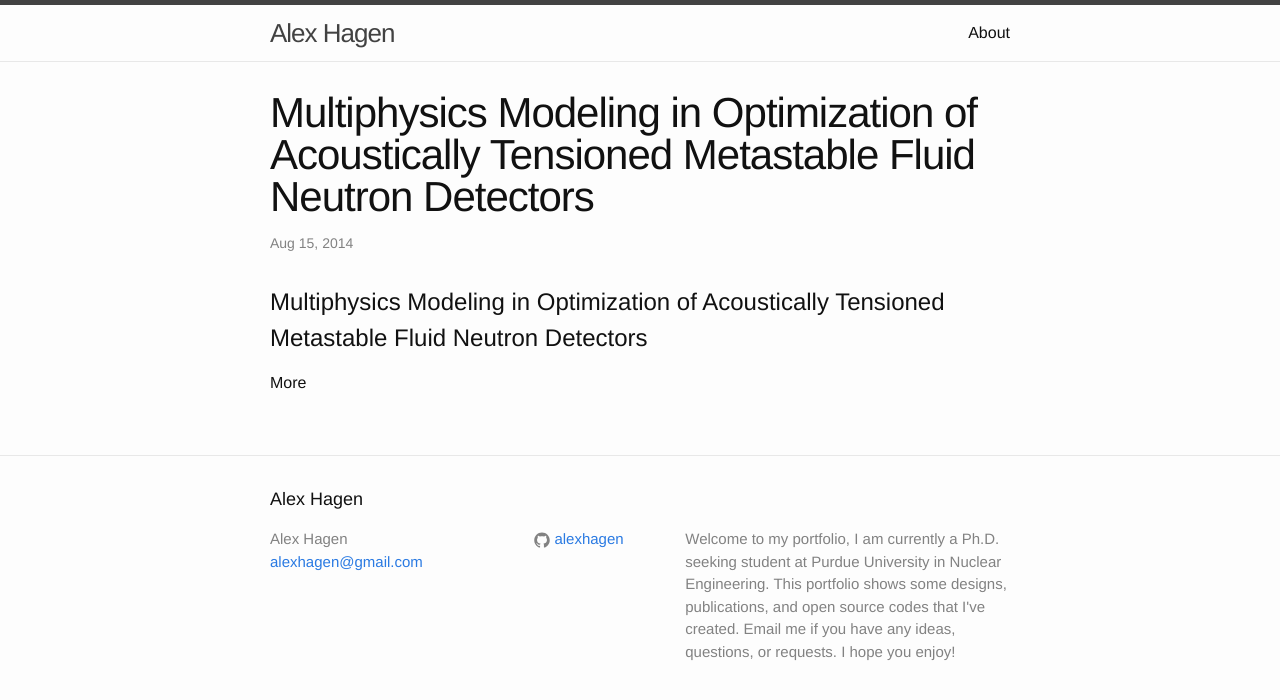
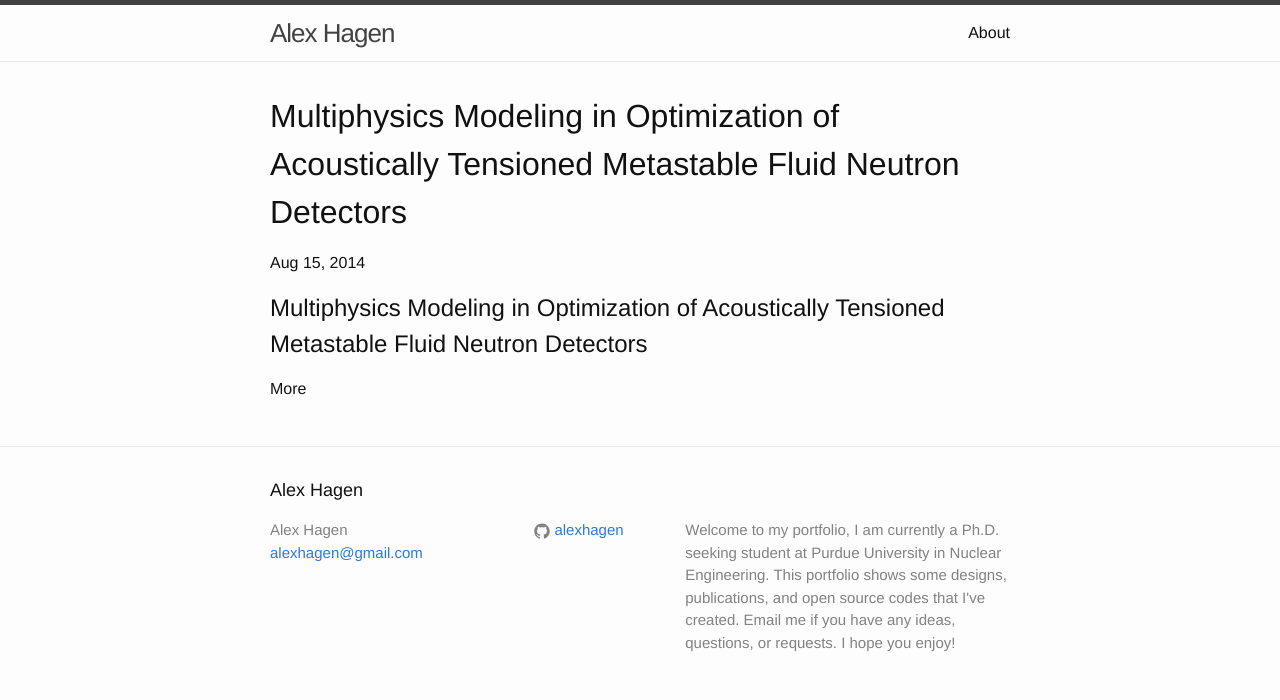
Before and after one commit to alexhagen/alexhagen.github.io, a Jekyll site: the page built from _posts/2014-08-15-multiphysics-modeling-in-optimization-of-acoustically-tensioned-metastable-fluid-neutron-detectors.markdown, in a window 1280 px wide. Shown: the top 700 px of the page. Built offline with Jekyll 4.4.1, drawn with Linux system fonts in a browser that asks for light colours.

Commit message:
trying publication layout

```diff
--- /dev/null
+++ b/_layouts/publication.html
@@ -0,0 +1,15 @@
+---
+layout: default
+---
+<div class="publication">
+
+  <header class="publication-header">
+    <h1 class="publication-title">{{ page.title }}</h1>
+    <p class="publication-meta">{{ page.date | date: "%b %-d, %Y" }}{% if page.author %} • {{ page.author }}{% endif %}{% if page.meta %} • {{ page.meta }}{% endif %}</p>
+  </header>
+
+  <article class="publication-content">
+    {{ content }}
+  </article>
+
+</div>
--- a/_posts/2014-08-15-multiphysics-modeling-in-optimization-of-acoustically-tensioned-metastable-fluid-neutron-detectors.markdown
+++ b/_posts/2014-08-15-multiphysics-modeling-in-optimization-of-acoustically-tensioned-metastable-fluid-neutron-detectors.markdown
@@ -1,5 +1,5 @@
 ---
-layout: post
+layout: publication
 title:  "Multiphysics Modeling in Optimization of Acoustically Tensioned Metastable Fluid Neutron Detectors"
 date:   2014-08-15 12:00:00
 categories: publications authored
```
